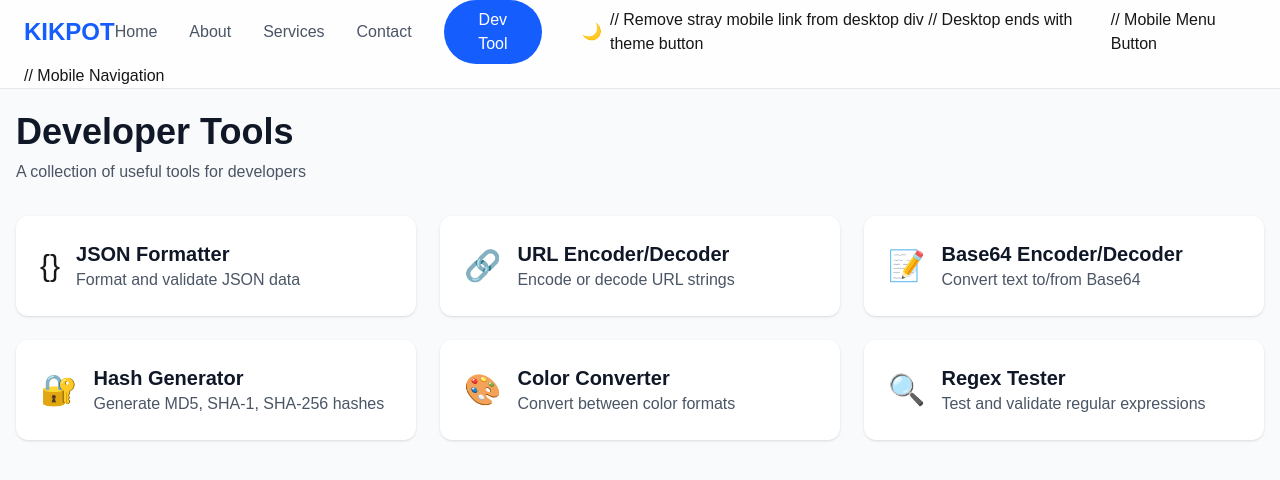
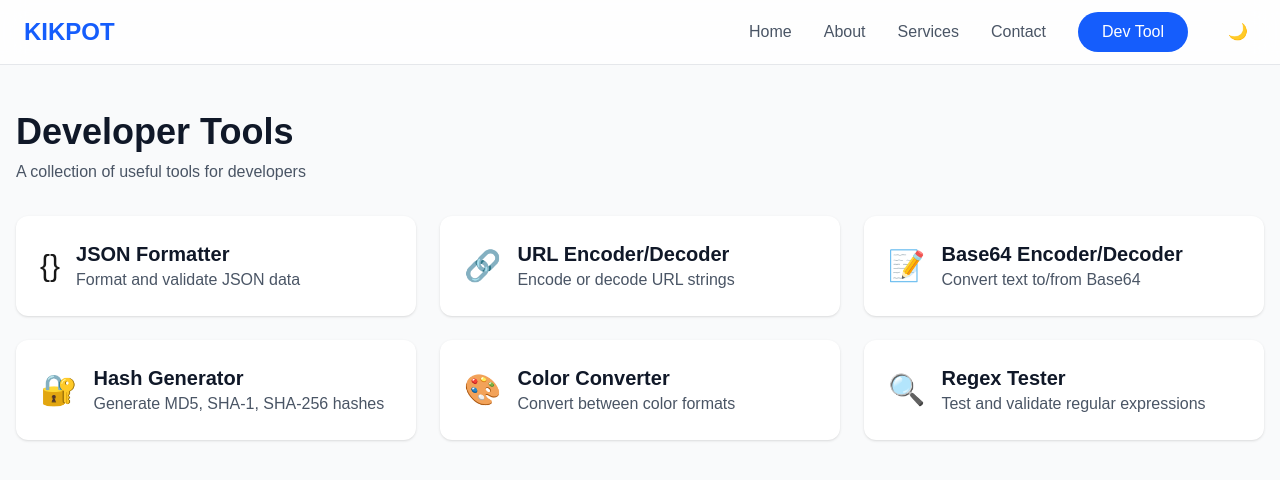
Before and after one commit to saswatsaubhagya/kikpot-public, a Next.js app: page /dev-tools in a window 1280 px wide. Shown: the top 480 px of the page. Built offline with nearby package versions, Linux system fonts and the light colour scheme.

Commit message:
fix: update JSX syntax for HTML entities and improve error handling
- Replace apostrophes with HTML entities in text components for proper rendering
- Enhance error handling in JSONFormatter by removing unused error variables

```diff
--- a/src/app/about/page.tsx
+++ b/src/app/about/page.tsx
@@ -55,7 +55,7 @@ export default function About() {
                 Our Mission
               </h2>
               <p className="text-xl text-gray-600 mb-8">
-                At Kikpot, we're dedicated to transforming businesses through innovative technology solutions. Our mission is to empower organizations with cutting-edge IT services that drive growth, efficiency, and success in the digital age.
+                At Kikpot, we&apos;re dedicated to transforming businesses through innovative technology solutions. Our mission is to empower organizations with cutting-edge IT services that drive growth, efficiency, and success in the digital age.
               </p>
               <div className="space-y-4">
                 <div className="flex items-start">
--- a/src/app/components/AnimatedSection.tsx
+++ b/src/app/components/AnimatedSection.tsx
@@ -1,15 +1,19 @@
 'use client';
 
-import { motion } from 'framer-motion';
+import { motion, TargetAndTransition, Transition } from 'framer-motion';
 
 interface AnimatedSectionProps {
   children: React.ReactNode;
   className?: string;
-  initial?: any;
-  animate?: any;
-  transition?: any;
-  whileInView?: any;
-  viewport?: any;
+  initial?: TargetAndTransition | boolean;
+  animate?: TargetAndTransition | string;
+  transition?: Transition;
+  whileInView?: TargetAndTransition | string;
+  viewport?: {
+    once?: boolean;
+    amount?: number | 'some' | 'all';
+    margin?: string;
+  };
 }
 
 export default function AnimatedSection({
--- a/src/app/dev-tools/DevToolsContent.tsx
+++ b/src/app/dev-tools/DevToolsContent.tsx
@@ -61,7 +61,7 @@ function JSONFormatter() {
       const parsed = JSON.parse(input);
       const formatted = JSON.stringify(parsed, null, 2);
       setOutput(formatted);
-    } catch (err) {
+    } catch {
       setError("Invalid JSON format");
       setOutput("");
     }
@@ -72,7 +72,7 @@ function JSONFormatter() {
       await navigator.clipboard.writeText(output);
       setCopied(true);
       setTimeout(() => setCopied(false), 2000);
-    } catch (err) {
+    } catch {
       setError("Failed to copy to clipboard");
     }
   };
--- a/src/app/page.tsx
+++ b/src/app/page.tsx
@@ -172,7 +172,7 @@ export default function Home() {
                 Ready to Transform Your Business?
               </h2>
               <p className="text-xl text-gray-600 dark:text-gray-300 mb-12">
-                Let's discuss how we can help you achieve your digital goals
+                Let&apos;s discuss how we can help you achieve your digital goals
               </p>
               <div className="flex flex-col sm:flex-row gap-4">
                 <button className="bg-gradient-to-r from-blue-600 to-indigo-600 text-white px-8 py-4 rounded-full font-semibold hover:from-blue-700 hover:to-indigo-700 transition-all transform hover:scale-105 shadow-lg hover:shadow-xl">
--- a/src/components/Navbar.tsx
+++ b/src/components/Navbar.tsx
@@ -58,11 +58,11 @@ export default function Navbar() {
             >
               {theme === 'light' ? '🌙' : '☀️'}
             </button>
-            // Remove stray mobile link from desktop div
-            // Desktop ends with theme button
+            {/* Remove stray mobile link from desktop div */}
+            {/* Desktop ends with theme button */}
             </div>
 
-            // Mobile Menu Button
+            {/* Mobile Menu Button */}
             <button
             onClick={() => setIsOpen(!isOpen)}
             className="md:hidden p-2 rounded-lg hover:bg-gray-100 focus:outline-none"
@@ -92,7 +92,7 @@ export default function Navbar() {
             </button>
             </div>
 
-            // Mobile Navigation
+            {/* Mobile Navigation */}
             {isOpen && (
             <motion.div
             initial={{ opacity: 0, y: -20 }}
```
